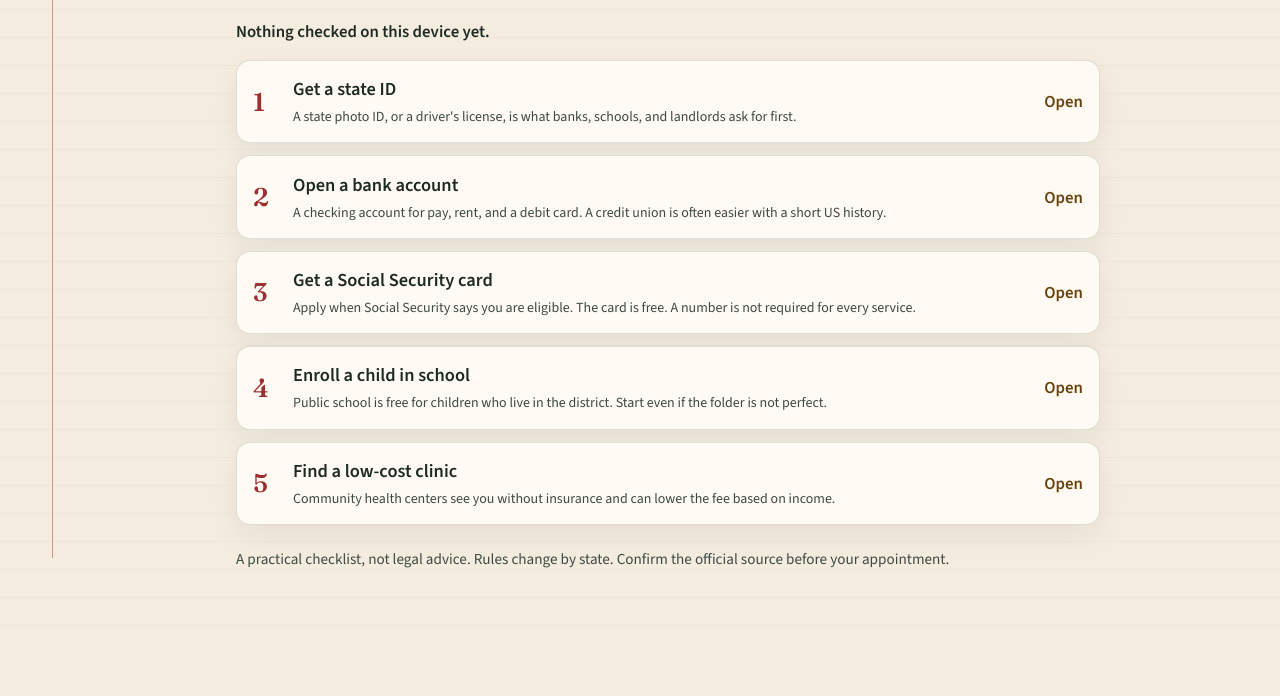
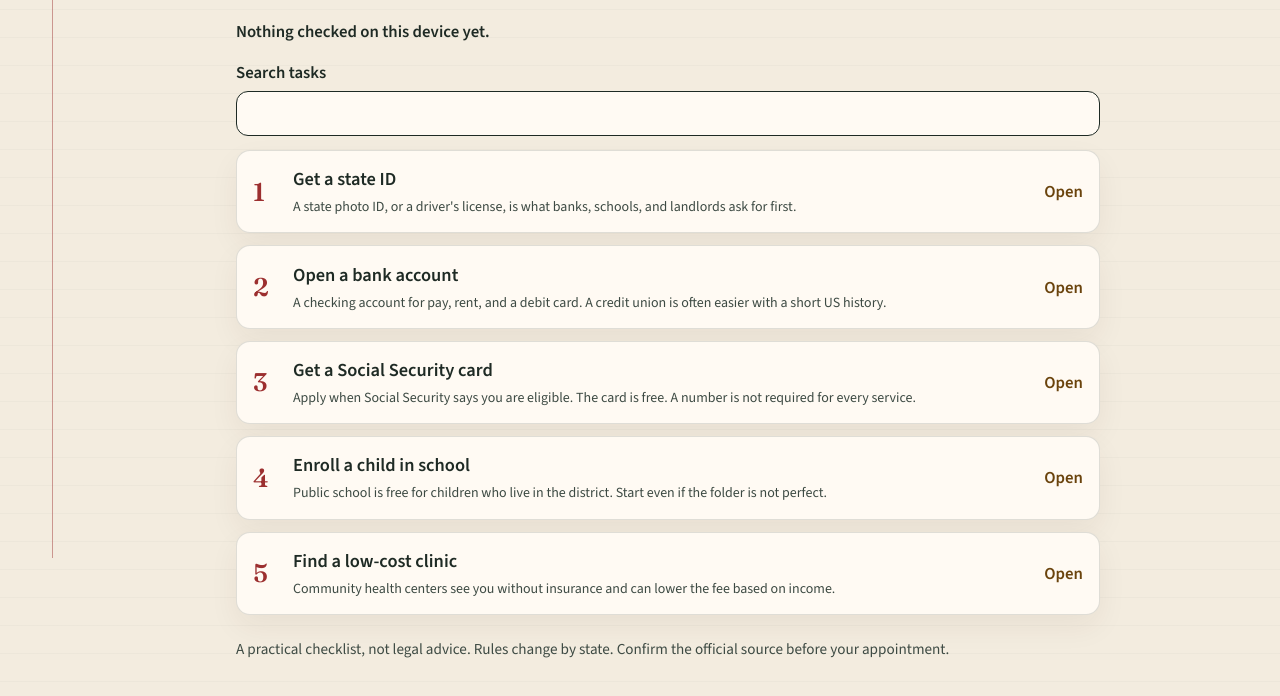
Before and after one commit to barood-labs/satr-verify, a website with bundled scripts: page app/index.html in a window 1280 px wide. Shown: the part 242-938 px from the top of the page. Before the commit the page ends 868 px from the top, so only its background shows below. Built offline with nearby package versions, Linux system fonts and the light colour scheme.

Commit message:
Add a search field that filters tasks in both languages
Kane's report asked for a visible Search tasks field. Typing Social
leaves the Social Security card and hides the bank account. In Arabic
the label is ابحث عن مهمة, and عيادة leaves the clinic.

Co-authored-by: barood-labs <barood-labs@users.noreply.github.com>

```diff
--- a/app/app.js
+++ b/app/app.js
@@ -34,6 +34,12 @@ export function loadLang() {
   }
 }
 
+export function taskMatches(task, query, lang) {
+  const needle = String(query ?? "").trim().toLowerCase();
+  if (!needle) return true;
+  return String(task[lang].title).toLowerCase().includes(needle);
+}
+
 export function escapeHtml(value) {
   return String(value)
     .replaceAll("&", "&amp;")
@@ -45,6 +51,7 @@ export function escapeHtml(value) {
 const state = {
   lang: "en",
   checks: {},
+  query: "",
 };
 
 function text() {
@@ -90,13 +97,17 @@ function render() {
   bind(view, task);
 }
 
-function renderList() {
+function visibleTasks() {
+  return TASKS.filter((task) => taskMatches(task, state.query, state.lang));
+}
+
+function renderCard(task) {
   const copy = text();
-  const cards = TASKS.map((task, index) => {
-    const item = task[state.lang];
-    return `<li>
+  const item = task[state.lang];
+  const index = TASKS.indexOf(task) + 1;
+  return `<li>
       <button type="button" class="task" data-open="${task.id}">
-        <span class="index">${index + 1}</span>
+        <span class="index">${index}</span>
         <span>
           <strong>${escapeHtml(item.title)}</strong>
           <small>${escapeHtml(item.summary)}</small>
@@ -104,12 +115,21 @@ function renderList() {
         <span class="go">${escapeHtml(copy.open)}</span>
       </button>
     </li>`;
-  }).join("");
+}
+
+function renderList() {
+  const copy = text();
+  const tasks = visibleTasks();
   return `<section class="hero">
     <h1>${escapeHtml(copy.headline)}</h1>
     <p class="deck">${escapeHtml(copy.deck)}</p>
     <p class="ready-line">${escapeHtml(copy.ready(totalChecked()))}</p>
-    <ul class="tasks">${cards}</ul>
+    <div class="search-row">
+      <label for="task-search">${escapeHtml(copy.searchLabel)}</label>
+      <input id="task-search" type="text" value="${escapeHtml(state.query)}" autocomplete="off" enterkeyhint="search" />
+    </div>
+    <p class="search-empty"${tasks.length ? " hidden" : ""}>${escapeHtml(copy.searchEmpty)}</p>
+    <ul class="tasks">${tasks.map(renderCard).join("")}</ul>
   </section>`;
 }
 
@@ -163,11 +183,24 @@ function renderDetail(task) {
   </article>`;
 }
 
-function bind(view, task) {
+function bindTaskButtons(view) {
   view.querySelectorAll("[data-open]").forEach((button) => {
     button.addEventListener("click", () => {
       location.hash = button.getAttribute("data-open");
     });
+  });
+}
+
+function bind(view, task) {
+  bindTaskButtons(view);
+  const search = view.querySelector("#task-search");
+  search?.addEventListener("input", () => {
+    state.query = search.value;
+    const tasks = visibleTasks();
+    view.querySelector(".tasks").innerHTML = tasks.map(renderCard).join("");
+    const empty = view.querySelector(".search-empty");
+    if (empty) empty.hidden = tasks.length > 0;
+    bindTaskButtons(view);
   });
   const back = view.querySelector("#back");
   if (back) {
--- a/app/styles.css
+++ b/app/styles.css
@@ -155,6 +155,24 @@ html[dir="rtl"] .detail h1 {
 
 .deck { max-width: 38rem; margin: 0 0 1.4rem; font-size: 1.15rem; color: var(--ink-soft); }
 
+.search-row {
+  display: grid;
+  gap: 0.35rem;
+  margin: 0 0 0.9rem;
+}
+.search-row label { font-weight: 600; }
+.search-row input {
+  width: 100%;
+  min-height: 44px;
+  font: inherit;
+  color: var(--ink);
+  background: var(--card);
+  border: 1.5px solid var(--ink);
+  border-radius: 12px;
+  padding: 0.55rem 0.75rem;
+}
+.search-empty { margin: 0 0 0.8rem; color: var(--ink-soft); }
+
 .ready-line { margin: 0 0 1rem; font-weight: 600; }
 
 .tasks { list-style: none; margin: 0; padding: 0; display: grid; gap: 0.75rem; }
--- a/app/tasks.js
+++ b/app/tasks.js
@@ -9,6 +9,8 @@ export const UI = {
     langButton: "العربية",
     langPressed: false,
     open: "Open",
+    searchLabel: "Search tasks",
+    searchEmpty: "No task matches that search.",
     back: "All tasks",
     documents: "Documents",
     steps: "Steps",
@@ -32,6 +34,8 @@ export const UI = {
     langButton: "English",
     langPressed: true,
     open: "افتح",
+    searchLabel: "ابحث عن مهمة",
+    searchEmpty: "لا توجد مهمة بهذا البحث.",
     back: "كل المهام",
     documents: "المستندات",
     steps: "الخطوات",
```
Also changed, not shown: test/app.test.js (+13 -1 lines).
